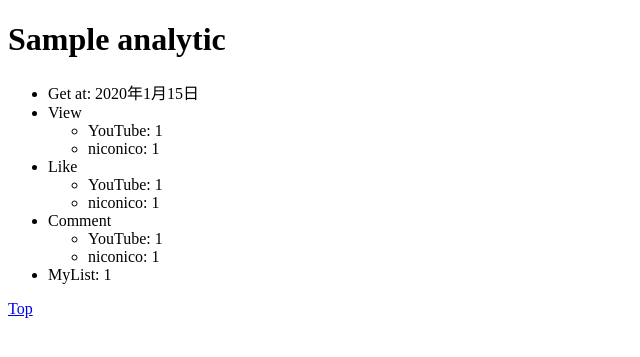
After one commit to akiaki0219/my-analytics, a Django app: page /1/ in a window 1280 px wide. The commit adds this page. Shown: the top 357 px of the page, without its empty margins (0-640 px from the left). Run offline with Django 5.2, Linux system fonts and the light colour scheme; tables that the repository leaves empty hold one stand-in row (values such as "Sample post").

Commit message:
詳細ページを追加

```diff
--- /dev/null
+++ b/analytics/templates/analytics/detail.html
@@ -0,0 +1,33 @@
+{% load static %}
+<!DOCTYPE html>
+<html lang="ja">
+  <head>
+    <title>My Analytics</title>
+    <meta charset="UTF-8">
+    <meta name="author" content="Akkiy">
+  </head>
+  <body>
+    <div class="text">
+      <h1>{{ analytic.videoTitle }}</h1>
+      <ul>
+        <li>Get at: {{ analytic.get_at }}</li>
+        <li>View<ul>
+          <li>YouTube: {{ analytic.YouTubeView }}</li>
+          <li>niconico: {{ analytic.niconicoView }}</li>
+        </ul></li>
+        <li>Like<ul>
+          <li>YouTube: {{ analytic.YouTubeLike }}</li>
+          <li>niconico: {{ analytic.niconicoLike }}</li>
+        </ul></li>
+        <li>Comment<ul>
+          <li>YouTube: {{ analytic.YouTubeComment }}</li>
+          <li>niconico: {{ analytic.niconicoComment }}</li>
+        </ul></li>
+        <li>MyList: {{ analytic.niconicoMylist }}</li>
+      </ul>
+    </div>
+    <div>
+      <a href="{% url 'index' %}">Top</a>
+    </div>
+  </body>
+</html>
--- a/analytics/templates/analytics/index.html
+++ b/analytics/templates/analytics/index.html
@@ -61,7 +61,7 @@
 
     {% for analytic in analytics %}
     <div class="text">
-      <h2>{{ analytic.videoTitle }}</h2>
+      <h2><a href="{% url 'detail' analytic.id %}">{{ analytic.videoTitle }}</a></h2>
       <ul>
         <li>Get at: {{ analytic.get_at }}</li>
         <li>View<ul>
--- a/analytics/views.py
+++ b/analytics/views.py
@@ -1,5 +1,6 @@
 from analytics.models import Analytic
 from datetime import date
+from django.http import Http404
 from django.shortcuts import render
 
 def index(request):
@@ -29,3 +30,11 @@ def index(request):
     'analytics': analytics
   }
   return render(request, "analytics/index.html", context)
+
+def detail(request, analytic_id):
+  try: analytic = Analytic.objects.get(pk=analytic_id)
+  except Analytic.DoesNotExist: raise Http404("Task doen not exist")
+  context = {
+    'analytic': analytic
+  }
+  return render(request, 'analytics/detail.html', context)
--- a/config/urls.py
+++ b/config/urls.py
@@ -21,4 +21,5 @@ from analytics import views as analytics_views
 urlpatterns = [
 	path('admin/', admin.site.urls),
 	path('', analytics_views.index, name='index'),
+  path('<int:analytic_id>/', analytics_views.detail, name='detail'),
 ]
```
